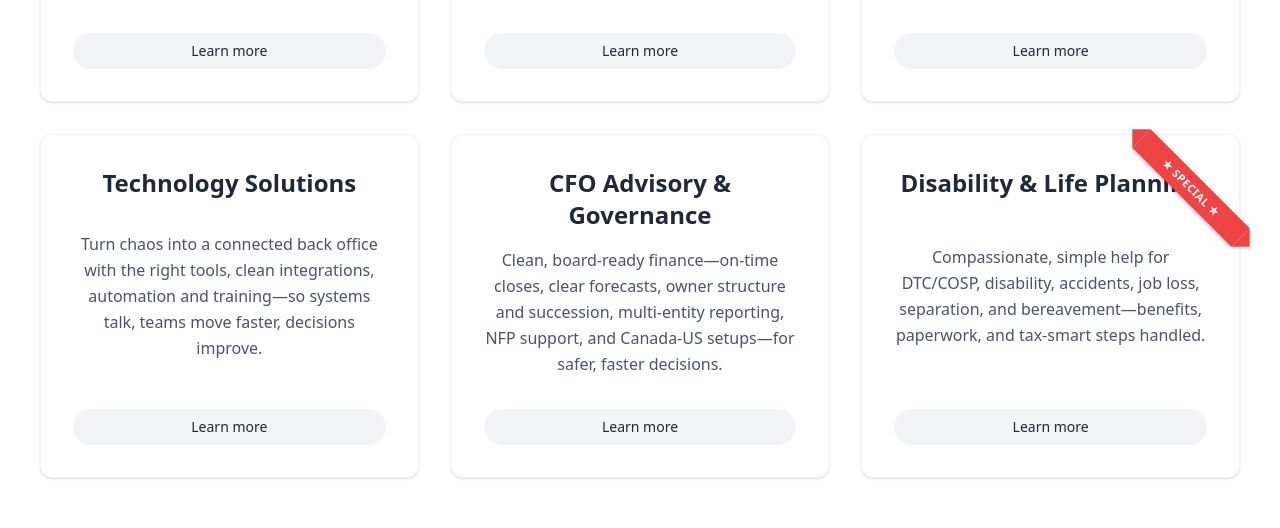
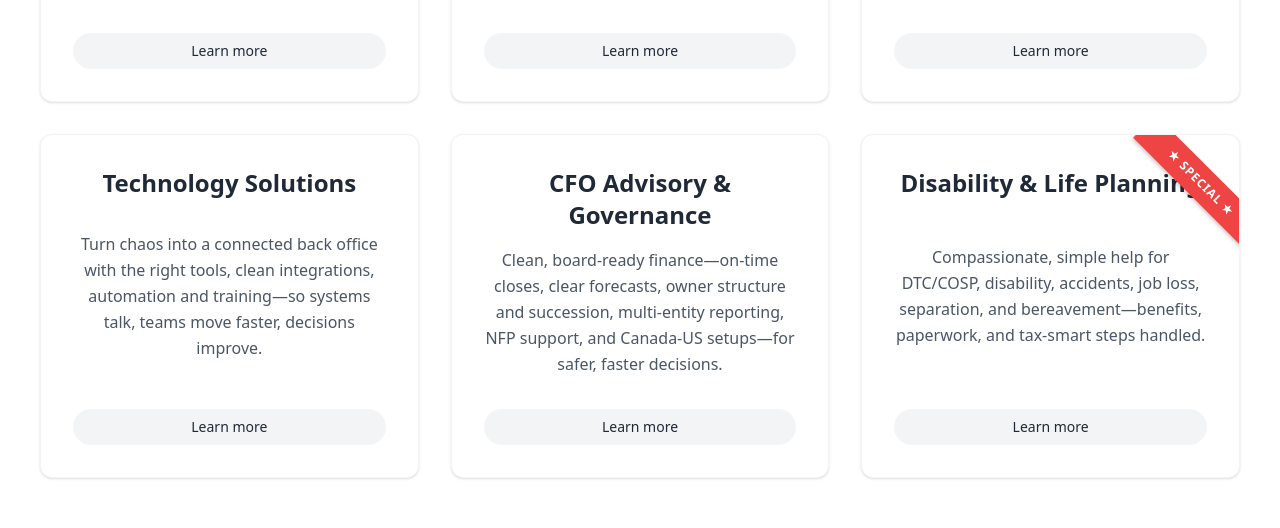
Before and after one commit to forbiddenbey13/aali-consulting, a Next.js app: page / in a window 1280 px wide. Shown: the part 936-1464 px from the top of the page. Built offline with nearby package versions, Linux system fonts and the light colour scheme.

Commit message:
Updated Special ribbion in landing page

```diff
--- a/app/globals.css
+++ b/app/globals.css
@@ -26,44 +26,20 @@ h1 {
 }
 .special-ribbon {
   position: absolute;
-  top: 40px;
-  right: -22px;
-  width: 140px;
-  height: 26px;
+  top: 32px;
+  right: -42px;
+  width: 160px;
   background: #ef4444; /* Tailwind red-500 */
   color: #fff;
-  font-size: 11px;
-  font-weight: 700;
+  font-size: 12px;
+  font-weight: 800;
   text-align: center;
-  line-height: 26px;
+  line-height: 32px;
   transform: rotate(45deg);
   box-shadow: 0 2px 4px rgba(0, 0, 0, 0.2);
   z-index: 10;
-}
-
-.special-ribbon span {
-  display: block;
   text-transform: uppercase;
-  letter-spacing: 0.5px;
-}
-
-.special-ribbon::before,
-.special-ribbon::after {
-  content: "";
-  position: absolute;
-  top: 0;
-  border-top: 13px solid transparent;
-  border-bottom: 13px solid transparent;
-}
-
-.special-ribbon::before {
-  left: -13px;
-  border-right: 13px solid #ef4444;
-}
-
-.special-ribbon::after {
-  right: -13px;
-  border-left: 13px solid #ef4444;
+  letter-spacing: 1px;
 }
 
 
--- a/app/page.tsx
+++ b/app/page.tsx
@@ -94,8 +94,7 @@ const HomePage: React.FC = () => {
             key={idx}
             src={img}
             alt={`Slide ${idx}`}
-            className={`absolute inset-0 w-full h-full object-cover transition-opacity duration-1000 ${
-              slide === idx ? "opacity-100" : "opacity-0"
+            className={`absolute inset-0 w-full h-full object-cover transition-opacity duration-1000 ${slide === idx ? "opacity-100" : "opacity-0"
               }`}
           />
         ))}
@@ -177,7 +176,7 @@ const HomePage: React.FC = () => {
           </div>
 
           {/* Card 6 (Special) */}
-         <div className="relative bg-white border border-gray-100 shadow-sm hover:shadow-md rounded-xl p-8 flex flex-col justify-between transition">
+          <div className="relative bg-white border border-gray-100 shadow-sm hover:shadow-md rounded-xl p-8 flex flex-col justify-between transition overflow-hidden">
             {/* Ribbon */}
             <div className="special-ribbon">
               <span>★ SPECIAL ★</span>
@@ -301,8 +300,7 @@ const HomePage: React.FC = () => {
           return (
             <section
               key={i}
-              className={`flex flex-col md:flex-row ${
-                i % 2 ? "md:flex-row-reverse bg-white" : "bg-gray-50"
+              className={`flex flex-col md:flex-row ${i % 2 ? "md:flex-row-reverse bg-white" : "bg-gray-50"
                 } items-center gap-10 px-6 md:px-10 py-20 transition`}
             >
               <div className="md:w-1/2 space-y-6">
@@ -325,8 +323,7 @@ const HomePage: React.FC = () => {
           return (
             <section
               key={i}
-              className={`flex flex-col md:flex-row ${
-                i % 2 ? "md:flex-row-reverse bg-white" : "bg-gray-50"
+              className={`flex flex-col md:flex-row ${i % 2 ? "md:flex-row-reverse bg-white" : "bg-gray-50"
                 } items-center gap-10 px-6 md:px-10 py-20 transition`}
             >
               <div className="md:w-1/2 space-y-6">
@@ -349,8 +346,7 @@ const HomePage: React.FC = () => {
           return (
             <section
               key={i}
-              className={`flex flex-col md:flex-row ${
-                i % 2 ? "md:flex-row-reverse bg-white" : "bg-gray-50"
+              className={`flex flex-col md:flex-row ${i % 2 ? "md:flex-row-reverse bg-white" : "bg-gray-50"
                 } items-center gap-10 px-6 md:px-10 py-20 transition`}
             >
               <div className="md:w-1/2 space-y-6">
@@ -373,8 +369,7 @@ const HomePage: React.FC = () => {
           return (
             <section
               key={i}
-              className={`flex flex-col md:flex-row ${
-                i % 2 ? "md:flex-row-reverse bg-white" : "bg-gray-50"
+              className={`flex flex-col md:flex-row ${i % 2 ? "md:flex-row-reverse bg-white" : "bg-gray-50"
                 } items-center gap-10 px-6 md:px-10 py-20 transition`}
             >
               <div className="md:w-1/2 space-y-6">
```
Lines whose indentation alone changed are shown as unchanged.
